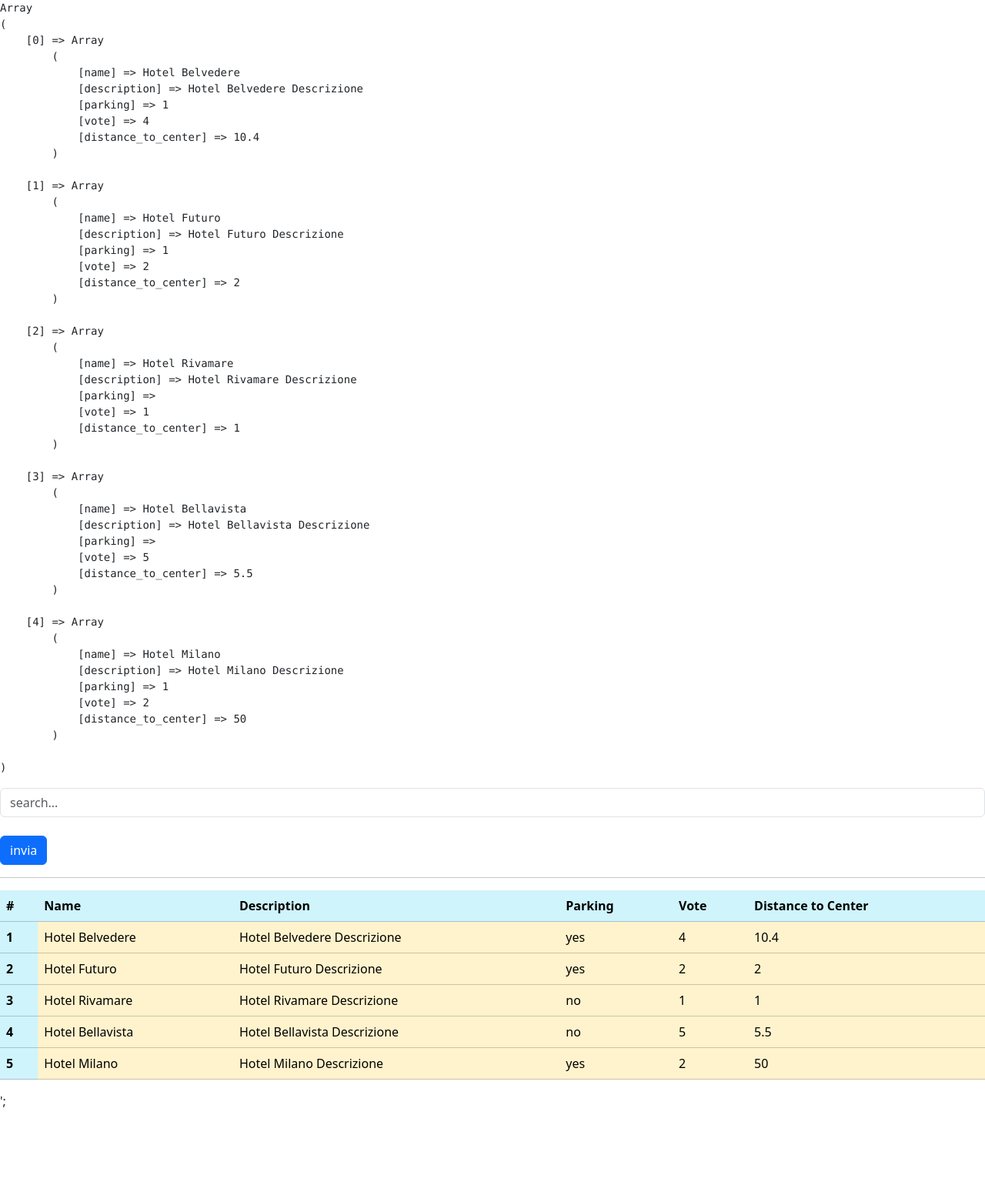
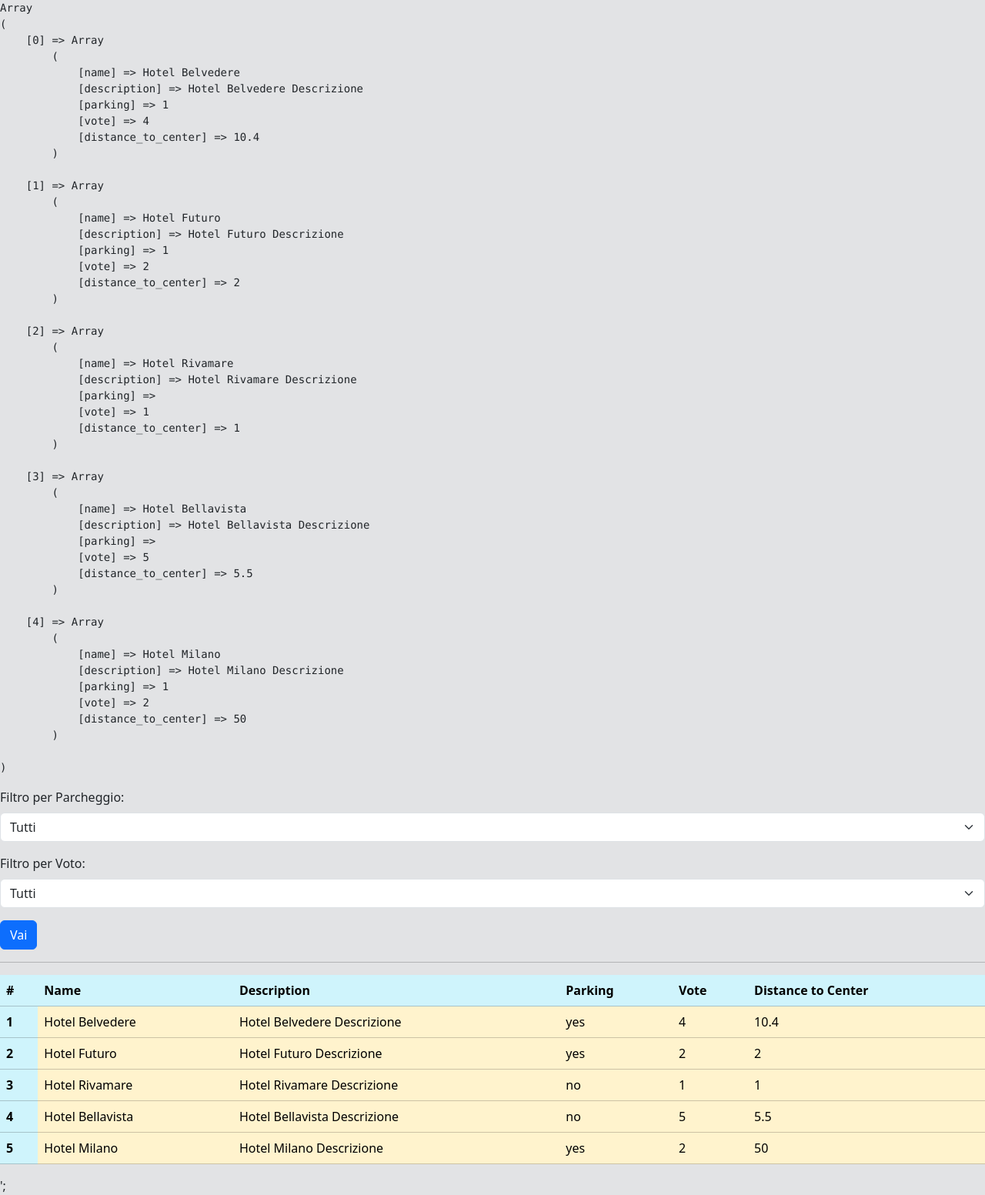
Before and after one commit to EmanueleWebDeveloper/php-hotel, a PHP site: page / in a window 1280 px wide. Shown: the whole page at 77% size. Before the commit the page ends 1439 px from the top, so only its background shows below. Run offline with PHP 8.4, Linux system fonts and the light colour scheme.

Commit message:
bonus 1 e 2

```diff
--- a/index.php
+++ b/index.php
@@ -52,17 +52,28 @@
     <script src="https://cdn.jsdelivr.net/npm/bootstrap@5.3.3/dist/js/bootstrap.bundle.min.js" integrity="sha384-YvpcrYf0tY3lHB60NNkmXc5s9fDVZLESaAA55NDzOxhy9GkcIdslK1eN7N6jIeHz" crossorigin="anonymous"></script>
     <title>HOTELS PHP</title>
 </head>
-<body>
+<body class="bg-secondary-subtle">
 <?php echo '<pre>';  print_r($hotels); echo '</pre>' ?>
 
-<form action="index.php" method="post">
-    <input class="form-control"
-    type="text"
-    name="parola"
-    aria-label=""
-    placeholder="search...">
-    <br>
-    <button class="btn btn-primary" type="submit">invia</button>
+<form action="index.php" method="get">
+    <div class="mb-3">
+        <label for="parkingFilter" class="form-label">Filtro per Parcheggio:</label>
+        <select class="form-select" id="parkingFilter" name="parking">
+            <option value="">Tutti</option>
+            <option value="1">Con parcheggio</option>
+            <option value="0">Senza parcheggio</option>
+        </select>
+    </div>
+    <div class="mb-3">
+        <label for="voteFilter" class="form-label">Filtro per Voto:</label>
+        <select class="form-select" id="voteFilter" name="vote">
+            <option value="">Tutti</option>
+            <?php for ($i = 1; $i <= 5; $i++): ?>
+                <option value="<?php echo $i; ?>"><?php echo $i; ?> stelle o più</option>
+            <?php endfor; ?>
+        </select>
+    </div>
+    <button class="btn btn-primary" type="submit">Vai</button>
 </form>
 
 <hr>
@@ -80,8 +91,10 @@
 </thead>
 <tbody>
 <?php foreach ($hotels as $index => $hotel): ?>
-
-
+    <?php
+        if(isset($_GET['parking']) && ($_GET['parking'] !== '') && ($hotel['parking'] != $_GET['parking'])) continue;
+        if(isset($_GET['vote']) && ($_GET['vote'] !== '') && ($hotel['vote'] < $_GET['vote'])) continue;
+    ?>
   <tr class="table-warning">
     <th class="table-info" scope="row"><?php echo ($index + 1); ?></th>
     <td><? echo $hotel['name']; ?></td>
```
